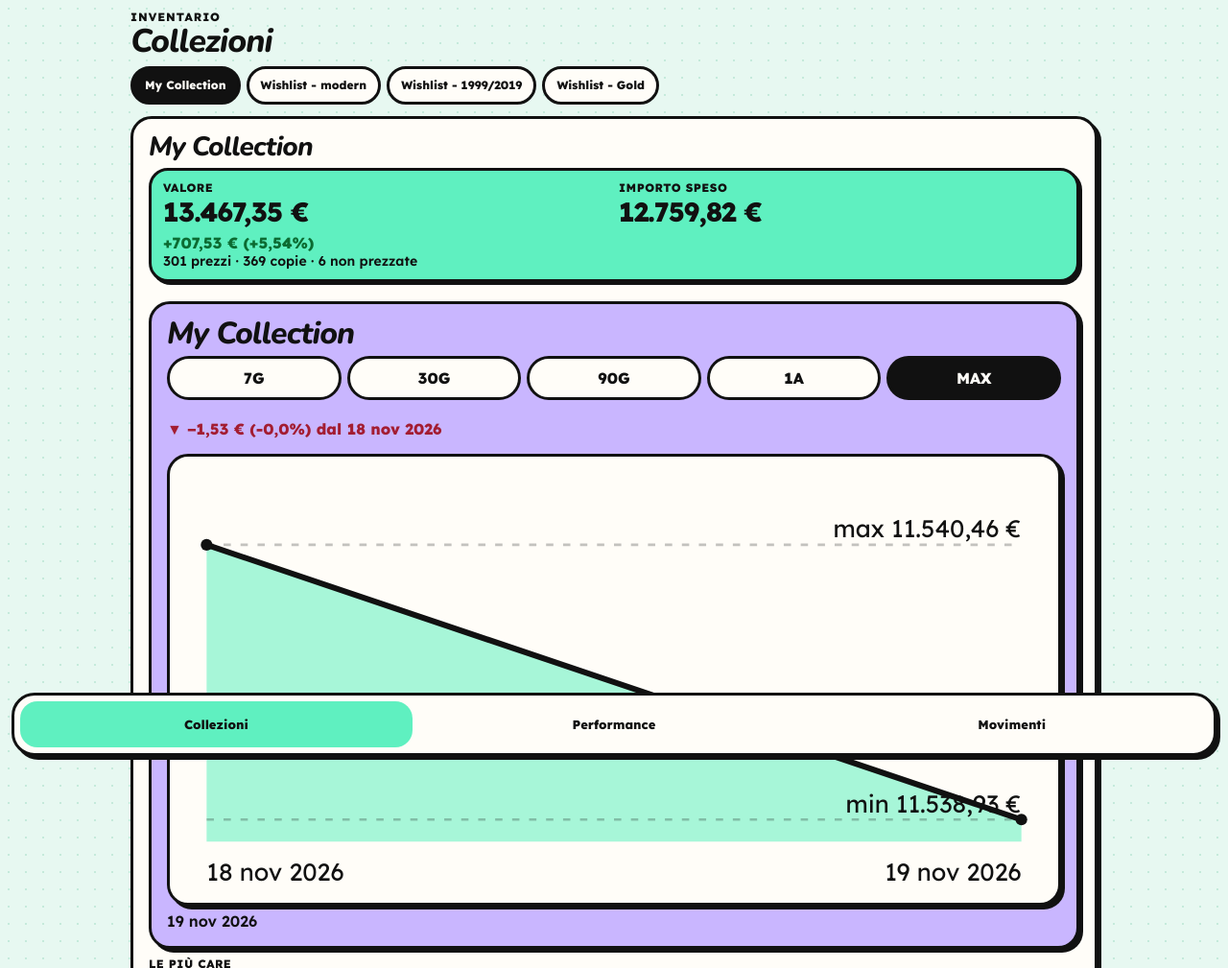
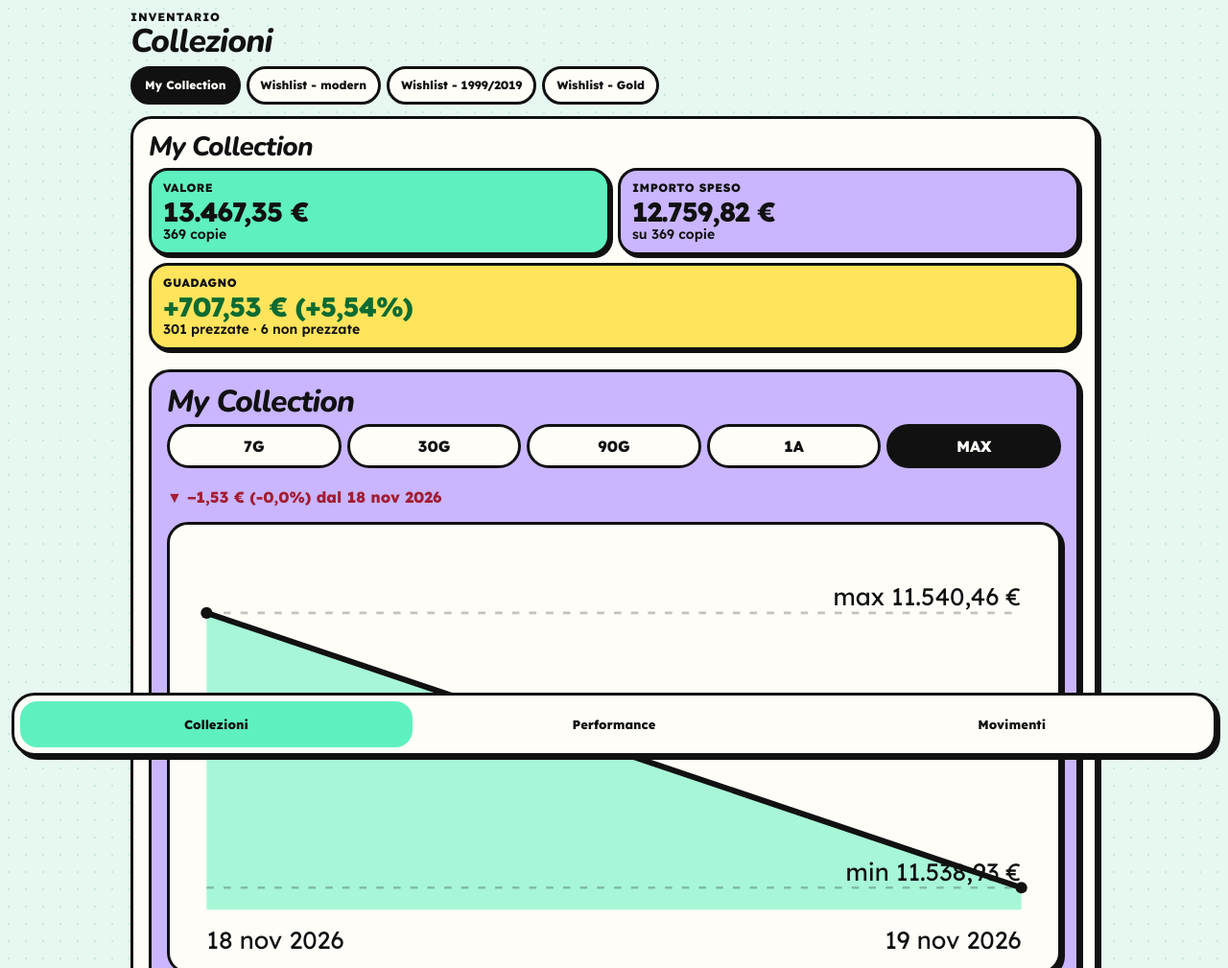
Before and after one commit to ixion89-cpu/pokemon-wishlist-data, a plain HTML site: page app/index.html in a window 1280 px wide. Shown: the top 1009 px of the page at 96% size. Drawn offline with Linux system fonts and the light colour scheme.

Commit message:
Allinea l'intestazione di My Collection alle tre caselle.
Valore, importo speso e guadagno usano le stesse caselle verde, lilla e gialla. Le wishlist restano com'erano.

Co-authored-by: ixion89-cpu <ixion89-cpu@users.noreply.github.com>

```diff
--- a/app/app.js
+++ b/app/app.js
@@ -353,15 +353,12 @@ function basketHtml(cards, generatedAt, meta) {
   if (meta && meta.owned) {
     const tot = ownedPortfolio(cards);
     const cls = gainClass(tot.gain);
+    const gainLabel = tot.gain < 0 ? "Perdita" : "Guadagno";
+    const pricedNote = `${tot.priced} prezzate${tot.unpriced ? ` · ${tot.unpriced} non prezzate` : ""}`;
     return `<section class="basket owned-basket" aria-label="Totali">
-      <div class="tile mint owned-total">
-        <div class="owned-stats">
-          <p><span class="k">Valore</span><b class="nums">${money(tot.value)}</b></p>
-          <p><span class="k">Importo speso</span><b class="nums">${money(tot.spent)}</b></p>
-        </div>
-        <p class="gain-line delta ${cls}">${signedMoney(tot.gain)} (${pct2(tot.gainPct)})</p>
-        <p class="meta">${tot.priced} prezzi · ${tot.copies} copie${tot.unpriced ? ` · ${tot.unpriced} non prezzate` : ""}</p>
-      </div>
+      <div class="tile mint"><p class="k">Valore</p><b class="nums">${money(tot.value)}</b><p class="meta">${tot.copies} copie</p></div>
+      <div class="tile lilac"><p class="k">Importo speso</p><b class="nums">${money(tot.spent)}</b><p class="meta">su ${tot.copies} copie</p></div>
+      <div class="tile sun"><p class="k">${gainLabel}</p><b class="nums gain-figure ${cls}">${signedMoney(tot.gain)} (${pct2(tot.gainPct)})</b><p class="meta">${pricedNote}</p></div>
     </section>`;
   }
   const b = basketOf(cards);
--- a/app/styles.css
+++ b/app/styles.css
@@ -222,11 +222,11 @@ h1 { margin: 0; font-size: 34px; }
   border: 2px solid #111; border-radius: 10px; font-size: 11px; font-weight: 800;
   background: var(--sun);
 }
-.owned-total { grid-column: 1 / -1; }
-.owned-stats { display: grid; grid-template-columns: 1fr 1fr; gap: 10px; }
-.owned-stats p { margin: 0; min-width: 0; }
-.owned-stats .k { display: block; }
-.gain-line { margin: 8px 0 0; font-size: 16px; font-weight: 800; }
+.basket.owned-basket { grid-template-columns: 1fr 1fr; }
+.basket.owned-basket .tile.sun { grid-column: 1 / -1; }
+.basket.owned-basket b { letter-spacing: -0.03em; overflow-wrap: anywhere; }
+.basket.owned-basket .gain-figure.up { color: var(--up); }
+.basket.owned-basket .gain-figure.down { color: var(--down); }
 .paid-line {
   margin: 3px 0 0; font-size: 9px; font-weight: 800; line-height: 1.25;
   text-align: center; overflow-wrap: anywhere;
@@ -250,9 +250,7 @@ h1 { margin: 0; font-size: 34px; }
   min-height: 40px; border: 3px solid #111; border-radius: 999px;
   background: #fff; padding: 0 12px; font: inherit; font-weight: 800;
 }
-.owned-stats b { font-size: 18px; letter-spacing: -0.03em; }
 @media (max-width: 420px) {
-  .owned-stats { grid-template-columns: 1fr; gap: 6px; }
   .set-year { flex: 1 1 100%; }
   .set-year select { flex: 1; min-width: 0; width: 100%; }
 }
@@ -393,6 +391,9 @@ legend { font-weight: 800; margin-bottom: 8px; }
   .basket { grid-template-columns: 1fr 1fr 1.2fr; }
   .basket .tile.sun { grid-column: auto; }
   .basket b { font-size: 28px; }
+  .basket.owned-basket { grid-template-columns: 1fr 1fr; }
+  .basket.owned-basket .tile.sun { grid-column: 1 / -1; }
+  .basket.owned-basket b { font-size: 28px; }
 }
 
 .perf .ranges { display: grid; grid-template-columns: repeat(5, minmax(0, 1fr)); gap: 6px; }
```
